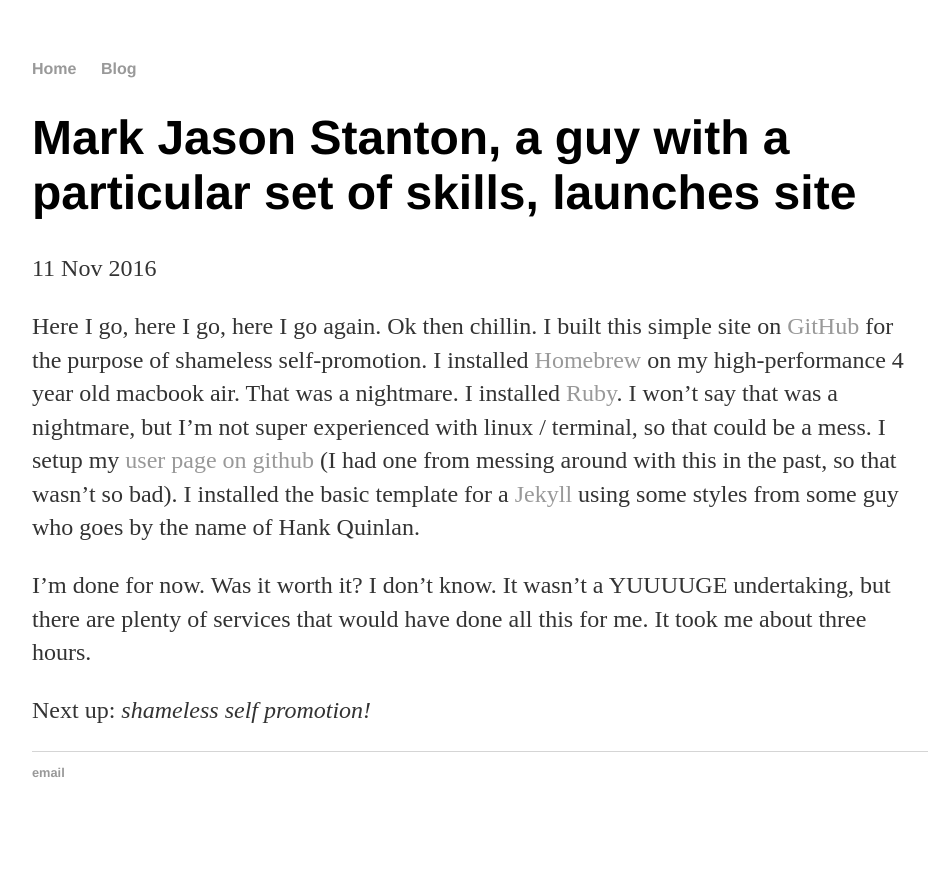
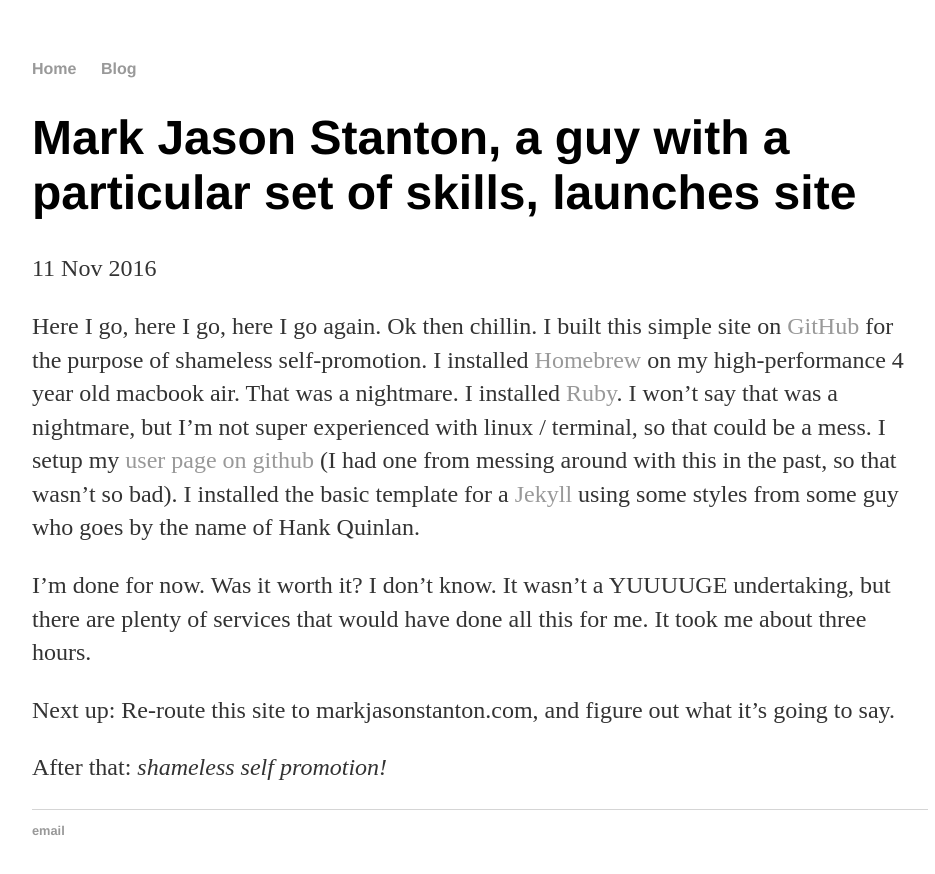
Before and after one commit to markjasonstanton/markjasonstanton.github.io, a Jekyll site: the page built from _posts/2016-11-11-mark-jason-stanton-launch.md, in a window 1280 px wide. Shown: the top 874 px of the page, without its empty margins (160-1095 px from the left). Built offline with Jekyll 4.4.1, drawn with Linux system fonts in a browser that asks for light colours.

Commit message:
Post edit

```diff
--- a/_posts/2016-11-11-mark-jason-stanton-launch.md
+++ b/_posts/2016-11-11-mark-jason-stanton-launch.md
@@ -7,4 +7,6 @@ Here I go, here I go, here I go again. Ok then chillin. I built this simple site
 
 I'm done for now. Was it worth it? I don't know. It wasn't a YUUUUGE undertaking, but there are plenty of services that would have done all this for me. It took me about three hours.
 
-Next up: *shameless self promotion!*
+Next up: Re-route this site to markjasonstanton.com, and figure out what it's going to say.
+
+After that: *shameless self promotion!*
```
